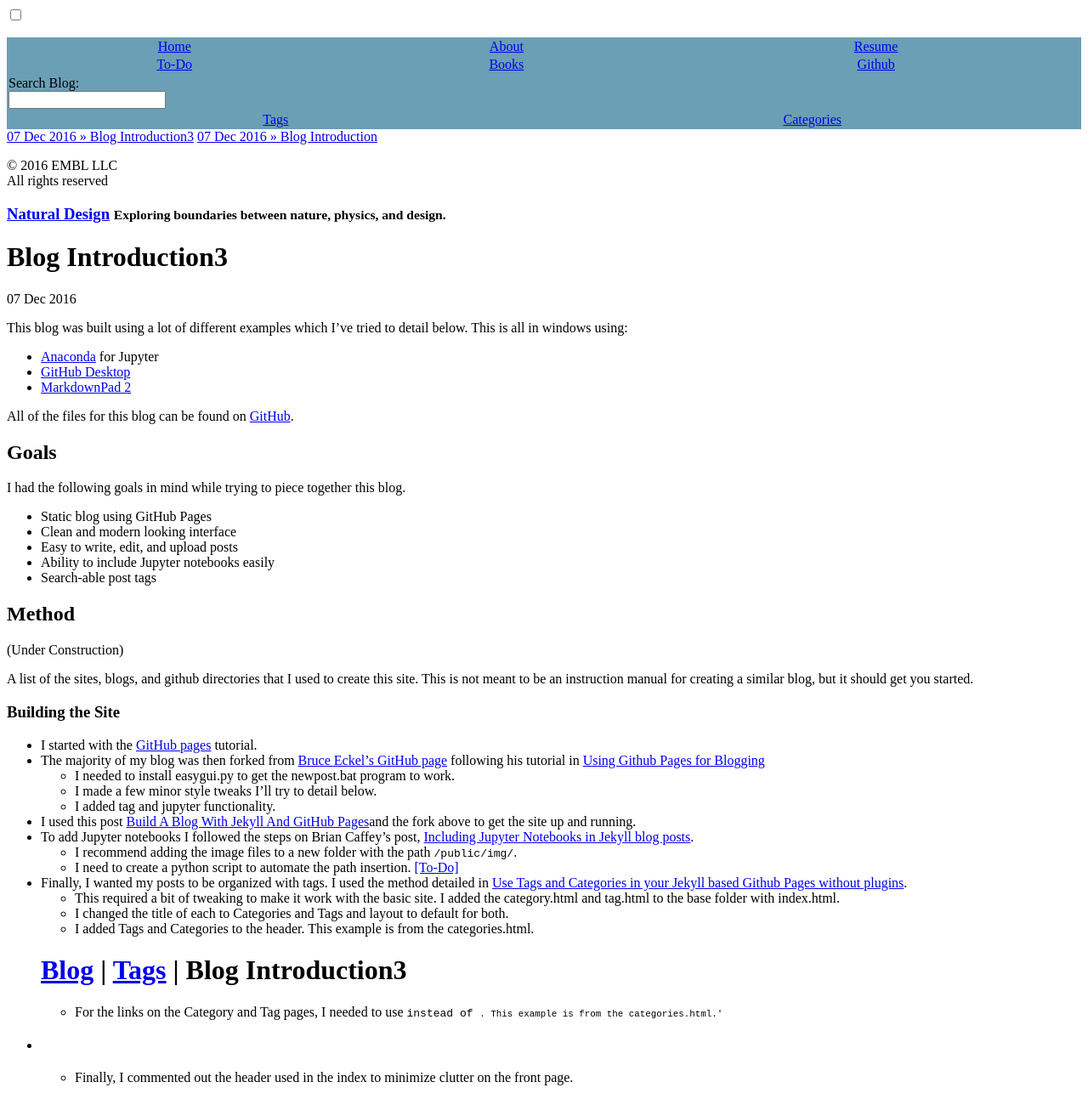
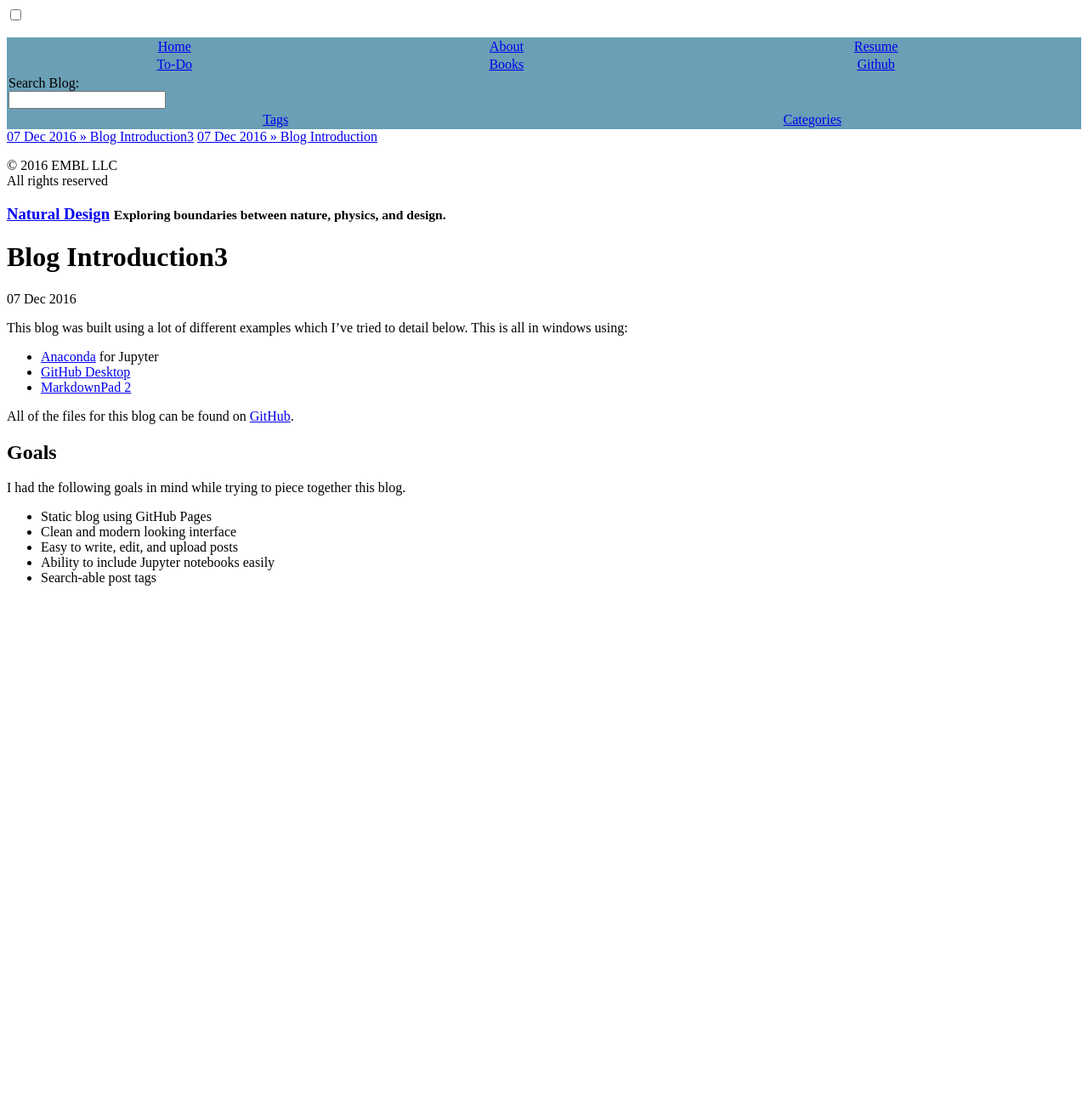
Before and after one commit to stembl/stembl.github.io, a Jekyll site: the page built from _posts/2016-12-07-blog-introduction2.md, in a window 1280 px wide. Shown: the whole page at 85% size. Built offline with Jekyll 4.4.1, drawn with Linux system fonts in a browser that asks for light colours; comment, search, counter and statistics services are not loaded; after the commit the page ends 900 px from its top, so only the background shows below that.

Commit message:
post test

```diff
--- a/_posts/2016-12-07-blog-introduction2.md
+++ b/_posts/2016-12-07-blog-introduction2.md
@@ -22,45 +22,3 @@ I had the following goals in mind while trying to piece together this blog.
 * Easy to write, edit, and upload posts
 * Ability to include Jupyter notebooks easily
 * Search-able post tags
-
-## Method
-
-(Under Construction)
-
-A list of the sites, blogs, and github directories that I used to create this site. This is not meant to be an instruction manual for creating a similar blog, but it should get you started.
-
-### Building the Site
-* I started with the [GitHub pages](https://pages.github.com/) tutorial.
-* The majority of my blog was then forked from [Bruce Eckel's GitHub page](https://github.com/BruceEckel/BruceEckel.github.io) following his tutorial in [Using Github Pages for Blogging](http://bruceeckel.github.io/2014/11/19/using-github-pages/)
-	* I needed to install easygui.py to get the newpost.bat program to work.
-	* I made a few minor style tweaks I'll try to detail below.
-	* I added tag and jupyter functionality.
-* I used this post [Build A Blog With Jekyll And GitHub Pages](https://www.smashingmagazine.com/2014/08/build-blog-jekyll-github-pages/)and the fork above to get the site up and running.
-* To add Jupyter notebooks I followed the steps on Brian Caffey's post, [Including Jupyter Notebooks in Jekyll blog posts](http://briancaffey.github.io/2016/03/14/ipynb-with-jekyll.html).
-	*  I recommend adding the image files to a new folder with the path `/public/img/`.
-	*  I need to create a python script to automate the path insertion. [[To-Do]](/todo/)
-*  Finally, I wanted my posts to be organized with tags.  I used the method detailed in [Use Tags and Categories in your Jekyll based Github Pages without plugins]( https://codinfox.github.io/dev/2015/03/06/use-tags-and-categories-in-your-jekyll-based-github-pages/).
-	*  This required a bit of tweaking to make it work with the basic site. I added the category.html and tag.html to the base folder with index.html.
-	*  I changed the title of each to Categories and Tags and layout to default for both.
-	*  I added Tags and Categories to the header.   This example is from the categories.html.
-
-	<h1 class="page-title"><a href="/">Blog</a> | <a href="/tag/">Tags</a> | {{ page.title }}
-	</h1>
-
-	* For the links on the Category and Tag pages, I needed to use <code> instead of <small>.  This example is from the categories.html.'
-
-	<li>
-    <h3>
-      <a href="{{ post.url }}">
-        {{ post.title }}</a>
-        &nbsp;<code class="highlighter-rouge">{{ post.date | date_to_string }}</code>
-
-	  <!-- adds tags to the end of posts
-	  {% for tag in post.tags %}
-      <a class="codinfox-tag-mark" href="/blog/tag/#{{ tag | slugify }}">{{ tag }}</a>
-      {% endfor %}-->
-
-    </h3>
-	</li>
-
-	* Finally, I commented out the header used in the index to minimize clutter on the front page.
```
